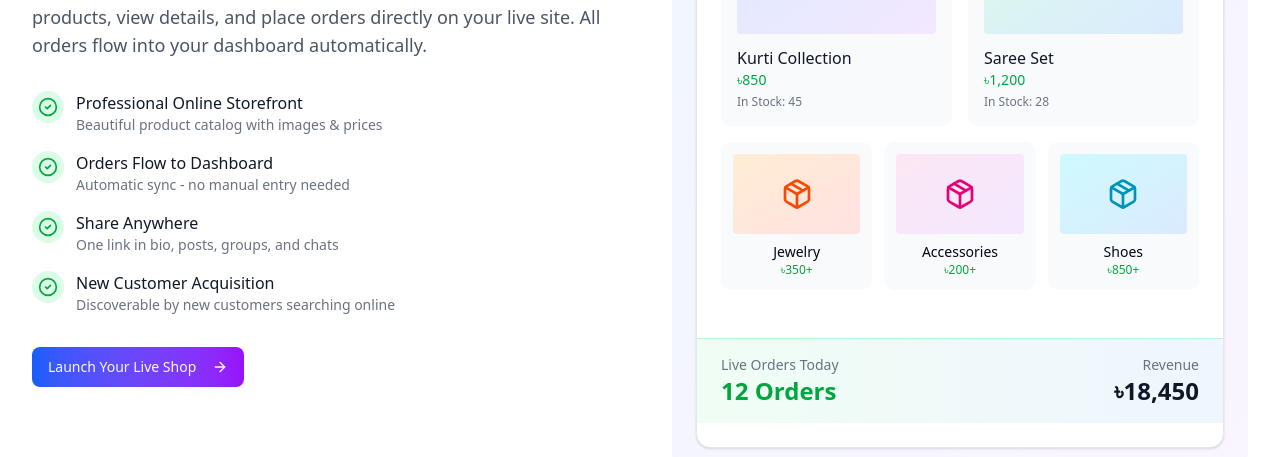
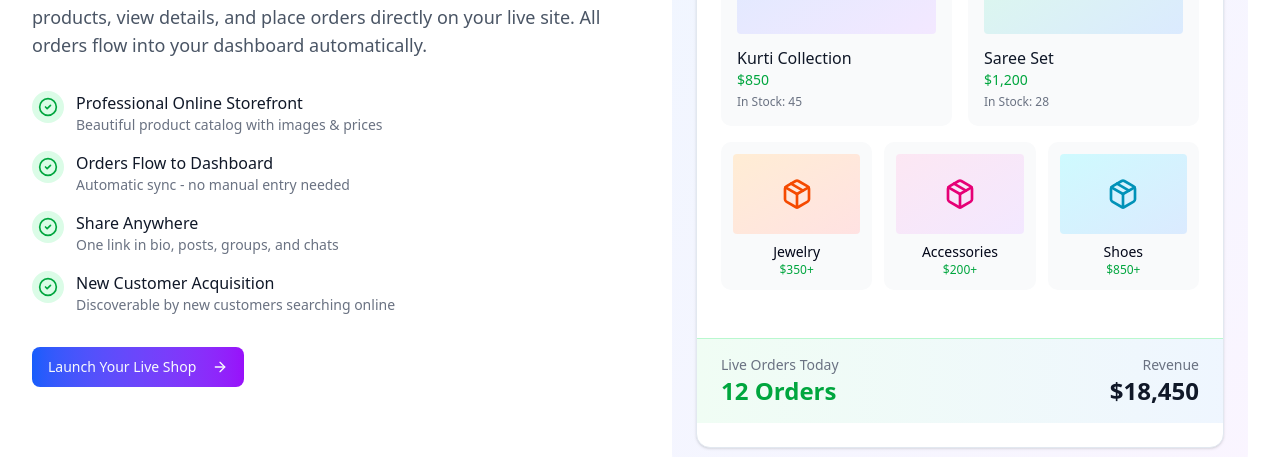
Before and after one commit to Web-of-Shafiuddin/quick_memo, a Next.js app in the folder quick-memo/: page / in a window 1280 px wide. Shown: the part 2724-3181 px from the top of the page. Built offline with nearby package versions, Linux system fonts and the light colour scheme; no server answers.

Commit message:
change taka to dollar

```diff
--- a/quick-memo/src/app/admin/dashboard/page.tsx
+++ b/quick-memo/src/app/admin/dashboard/page.tsx
@@ -101,7 +101,7 @@ export default function AdminDashboardPage() {
                         </CardHeader>
                         <CardContent>
                             <div className="text-2xl font-bold text-white">
-                                ৳{loading ? '--' : stats?.total_revenue || 0}
+                                ${loading ? '--' : stats?.total_revenue || 0}
                             </div>
                             <p className="text-xs text-slate-500">From subscriptions</p>
                         </CardContent>
--- a/quick-memo/src/app/admin/plans/page.tsx
+++ b/quick-memo/src/app/admin/plans/page.tsx
@@ -256,12 +256,12 @@ export default function AdminPlansPage() {
                                                 </TableCell>
                                                 <TableCell>
                                                     <div className="text-sm">
-                                                        <div className="text-white">৳{plan.monthly_price}/mo</div>
+                                                        <div className="text-white">${plan.monthly_price}/mo</div>
                                                         {plan.half_yearly_price && (
-                                                            <div className="text-slate-400">৳{plan.half_yearly_price}/6mo</div>
+                                                            <div className="text-slate-400">${plan.half_yearly_price}/6mo</div>
                                                         )}
                                                         {plan.yearly_price && (
-                                                            <div className="text-slate-400">৳{plan.yearly_price}/yr</div>
+                                                            <div className="text-slate-400">${plan.yearly_price}/yr</div>
                                                         )}
                                                     </div>
                                                 </TableCell>
@@ -352,7 +352,7 @@ export default function AdminPlansPage() {
 
                         <div className="grid grid-cols-3 gap-4">
                             <div className="space-y-2">
-                                <Label className="text-slate-300">Monthly Price (৳)</Label>
+                                <Label className="text-slate-300">Monthly Price ($)</Label>
                                 <Input
                                     type="number"
                                     value={formData.monthly_price}
@@ -361,7 +361,7 @@ export default function AdminPlansPage() {
                                 />
                             </div>
                             <div className="space-y-2">
-                                <Label className="text-slate-300">6-Month Price (৳)</Label>
+                                <Label className="text-slate-300">6-Month Price ($)</Label>
                                 <Input
                                     type="number"
                                     value={formData.half_yearly_price}
@@ -370,7 +370,7 @@ export default function AdminPlansPage() {
                                 />
                             </div>
                             <div className="space-y-2">
-                                <Label className="text-slate-300">Yearly Price (৳)</Label>
+                                <Label className="text-slate-300">Yearly Price ($)</Label>
                                 <Input
                                     type="number"
                                     value={formData.yearly_price}
--- a/quick-memo/src/app/admin/subscriptions/page.tsx
+++ b/quick-memo/src/app/admin/subscriptions/page.tsx
@@ -224,7 +224,7 @@ export default function AdminSubscriptionsPage() {
                                 <TrendingUp className="h-4 w-4 text-blue-500" />
                             </CardHeader>
                             <CardContent>
-                                <div className="text-2xl font-bold text-white">৳{stats.total_revenue}</div>
+                                <div className="text-2xl font-bold text-white">${stats.total_revenue}</div>
                             </CardContent>
                         </Card>
                     </div>
@@ -298,7 +298,7 @@ export default function AdminSubscriptionsPage() {
                                                         TxID: {request.transaction_id}
                                                     </span>
                                                     <span className="text-green-400 font-semibold">
-                                                        ৳{request.amount}
+                                                        ${request.amount}
                                                     </span>
                                                 </div>
                                                 {request.phone_number && (
--- a/quick-memo/src/app/admin/users/page.tsx
+++ b/quick-memo/src/app/admin/users/page.tsx
@@ -685,7 +685,7 @@ export default function AdminUsersPage() {
                                     <SelectContent>
                                         {plans.filter(p => p.monthly_price > 0).map((plan) => (
                                             <SelectItem key={plan.plan_id} value={plan.plan_id.toString()}>
-                                                {plan.name} - ৳{plan.monthly_price}/mo
+                                                {plan.name} - ${plan.monthly_price}/mo
                                             </SelectItem>
                                         ))}
                                     </SelectContent>
--- a/quick-memo/src/app/page.tsx
+++ b/quick-memo/src/app/page.tsx
@@ -149,7 +149,7 @@ export default function HomePage() {
   const stats = [
     { value: '5,000+', label: 'Active Businesses' },
     { value: '1M+', label: 'Invoices Generated' },
-    { value: '৳50Cr+', label: 'Transactions Processed' },
+    { value: '$50M', label: 'Transactions Processed' },
     { value: '4.8/5', label: 'User Rating' },
   ];
 
@@ -532,7 +532,7 @@ export default function HomePage() {
                           <Package className="w-12 h-12 text-blue-600" />
                         </div>
                         <div className="font-medium text-gray-900">Kurti Collection</div>
-                        <div className="text-sm text-green-600 font-medium">৳850</div>
+                        <div className="text-sm text-green-600 font-medium">$850</div>
                         <div className="text-xs text-gray-500 mt-1">In Stock: 45</div>
                       </div>
                       <div className="bg-gray-50 rounded-lg p-4 cursor-pointer hover:shadow-md transition-shadow">
@@ -540,7 +540,7 @@ export default function HomePage() {
                           <Package className="w-12 h-12 text-green-600" />
                         </div>
                         <div className="font-medium text-gray-900">Saree Set</div>
-                        <div className="text-sm text-green-600 font-medium">৳1,200</div>
+                        <div className="text-sm text-green-600 font-medium">$1,200</div>
                         <div className="text-xs text-gray-500 mt-1">In Stock: 28</div>
                       </div>
                     </div>
@@ -551,21 +551,21 @@ export default function HomePage() {
                           <Package className="w-8 h-8 text-orange-600" />
                         </div>
                         <div className="text-sm font-medium">Jewelry</div>
-                        <div className="text-xs text-green-600">৳350+</div>
+                        <div className="text-xs text-green-600">$350+</div>
                       </div>
                       <div className="bg-gray-50 rounded-lg p-3 text-center cursor-pointer hover:shadow-md transition-shadow">
                         <div className="w-full h-20 bg-gradient-to-br from-pink-100 to-purple-100 rounded mb-2 flex items-center justify-center">
                           <Package className="w-8 h-8 text-pink-600" />
                         </div>
                         <div className="text-sm font-medium">Accessories</div>
-                        <div className="text-xs text-green-600">৳200+</div>
+                        <div className="text-xs text-green-600">$200+</div>
                       </div>
                       <div className="bg-gray-50 rounded-lg p-3 text-center cursor-pointer hover:shadow-md transition-shadow">
                         <div className="w-full h-20 bg-gradient-to-br from-cyan-100 to-blue-100 rounded mb-2 flex items-center justify-center">
                           <Package className="w-8 h-8 text-cyan-600" />
                         </div>
                         <div className="text-sm font-medium">Shoes</div>
-                        <div className="text-xs text-green-600">৳850+</div>
+                        <div className="text-xs text-green-600">$850+</div>
                       </div>
                     </div>
                   </div>
@@ -578,7 +578,7 @@ export default function HomePage() {
                       </div>
                       <div className="text-right">
                         <div className="text-sm text-gray-500">Revenue</div>
-                        <div className="text-2xl font-bold text-gray-900">৳18,450</div>
+                        <div className="text-2xl font-bold text-gray-900">$18,450</div>
                       </div>
                     </div>
                   </div>
```
